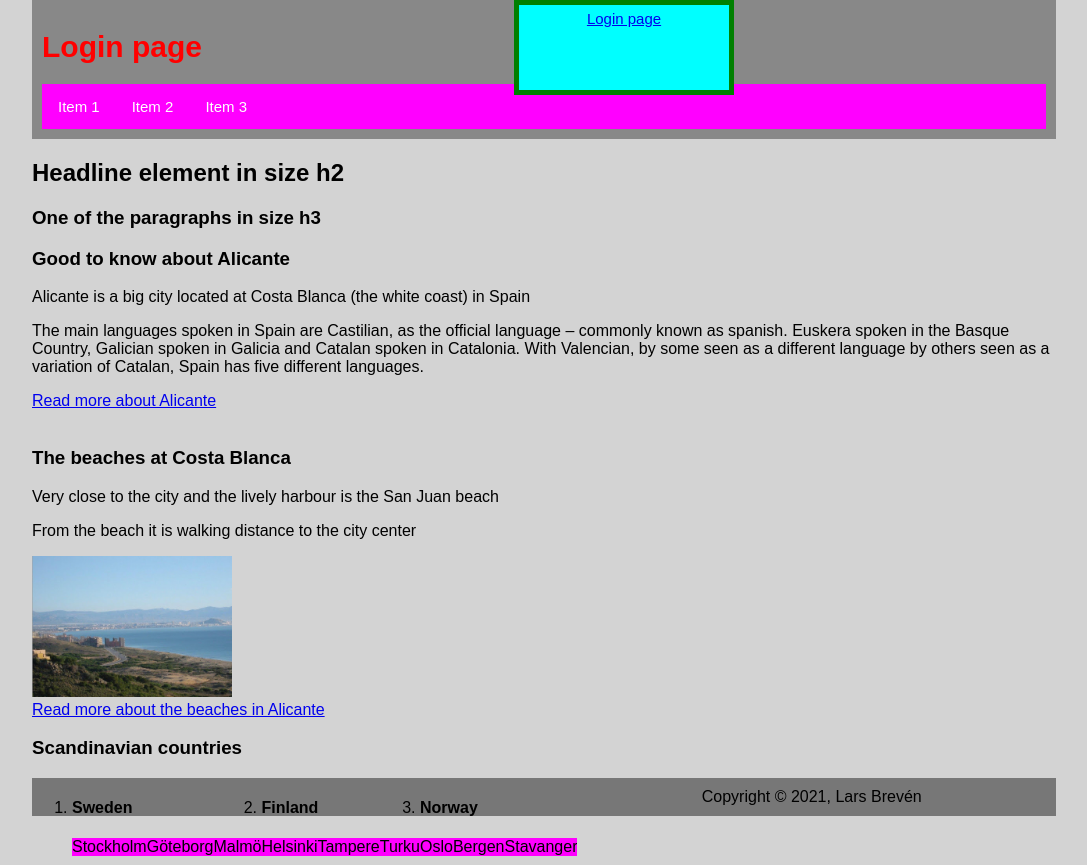
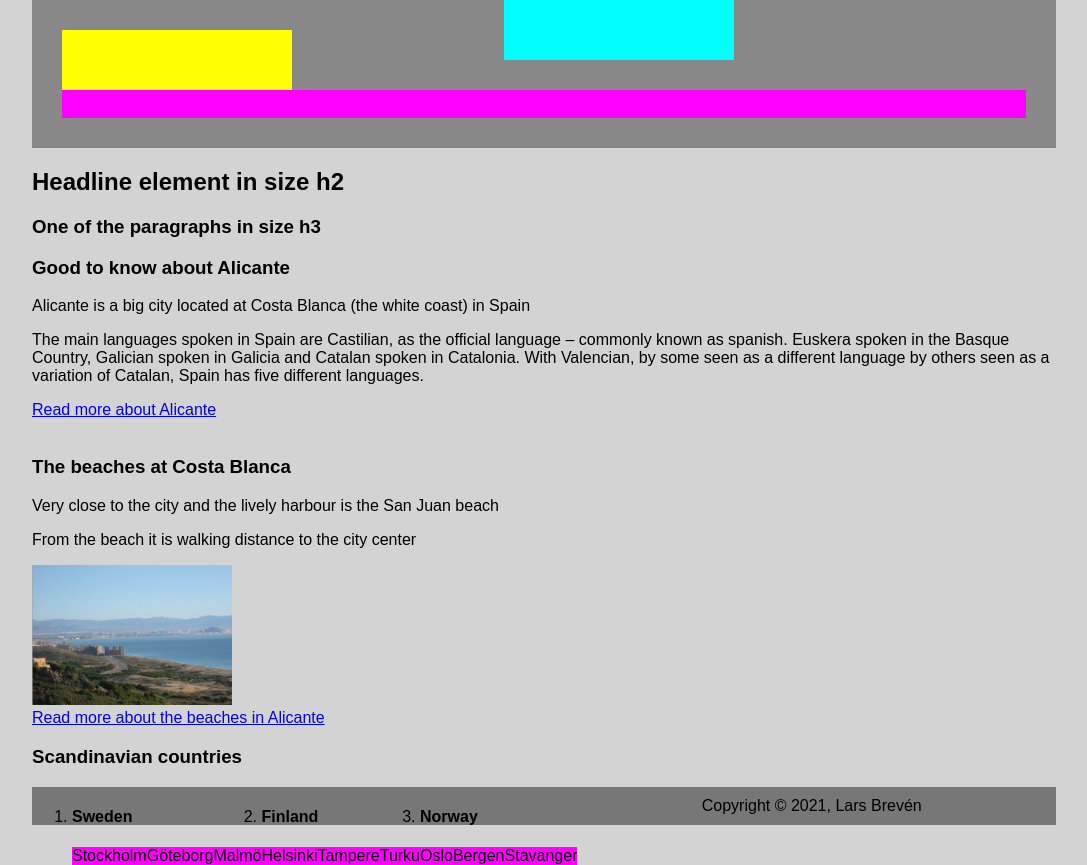
Before and after one commit to larsbreven/Frontend-assignment, a plain HTML site: page Basic HTML/index.html in a window 1280 px wide. Shown: the whole page, without its empty margins (96-1183 px from the left). Drawn offline with Linux system fonts and the light colour scheme.

Commit message:
Minor changes in layout

```diff
--- a/Basic HTML/site.css
+++ b/Basic HTML/site.css
@@ -1,34 +1,27 @@
 body{
     width:1024px;
+    height: auto;
     margin:auto;
     font-family:sans-serif;
     background-color: #d3d3d3;
 }
 
-/* Style the header */
 header {
     background-color: #888;
-    padding: 10px;
+    padding: 30px;
     text-align: left;
-    font-size: 15px;
+    font-size: 0px;
     color: red;
 
   }
 
-/* Style the footer */
+
 footer {
     background-color: #777;
     padding: 10px;
     text-align: center;
-    color: black
-    ;
+    color: black;
   }
-
-
-
-
-
-
 
 
 form{
@@ -61,12 +54,13 @@ ul {
     }
 
 
-    .sittename{
+    .sitename{
         display: block;
-        height:75px;
+        top:0px;
+        height:30px;
         width: 200px;
-        padding: 5px;
-        border: 5px solid blue;
+        padding: 15px;
+        border: 0px solid blue;
         background-color: yellow;
         }
 
@@ -74,11 +68,12 @@ ul {
         display: block;
         position:absolute;
         right: 450px;
+        text-transform: uppercase;
         text-align: center;
         width: 200px;
         top:0px;
-        height: 75px;
-        padding: 5px;
-        border: 5px solid green;
+        height: 30px;
+        padding: 15px;
+        border: 0px;
         background-color: cyan;
         }
```
Also changed, not shown: Basic HTML/index.html (+1 -6 lines), Basic HTML/login.html (+0 -5 lines).
